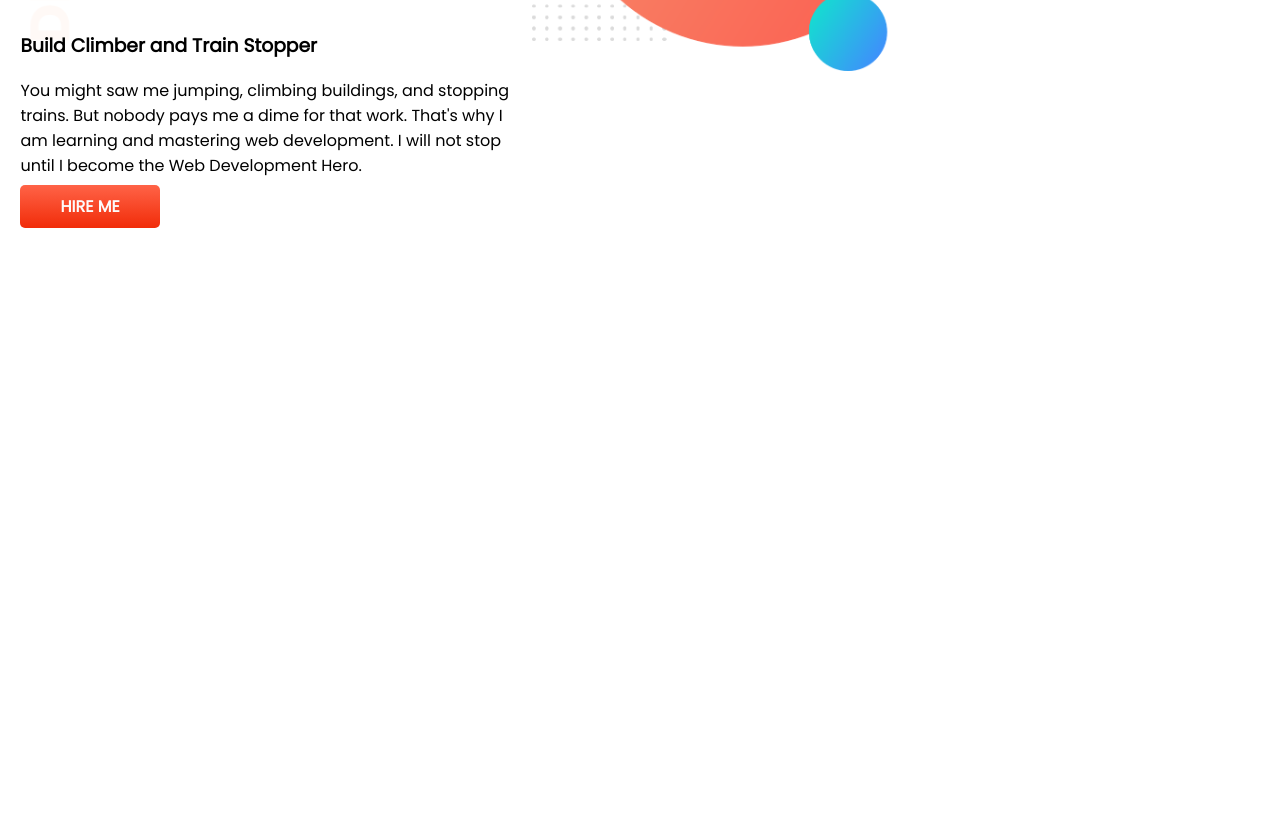
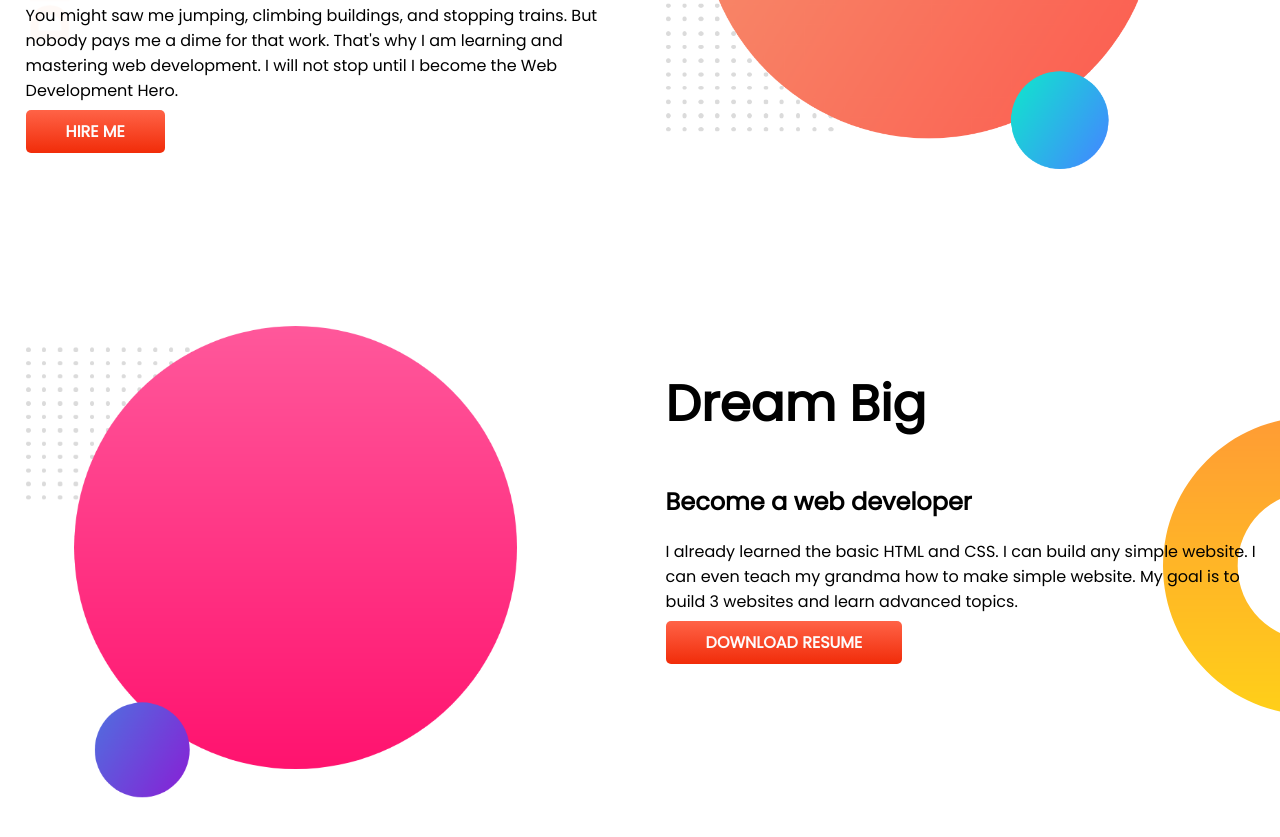
Before and after one commit to Rezaee-Rabbi/developer-portfolio2, a plain HTML site: page index.html in a window 1280 px wide. Shown: the part 319-1156 px from the top of the page. Before the commit the page ends 800 px from the top, so only its background shows below. Drawn offline with Linux system fonts and the light colour scheme.

Commit message:
dream section added

```diff
--- a/index.html
+++ b/index.html
@@ -29,6 +29,19 @@
             <img src="imges/my-bg.png" alt="">
         </div>
     </section>
+    <section class="Dream-big">
+        <div class="width-left">
+            <img src="imges/my-bg2.png" alt="">
+        </div>
+        <div class="width-left">
+            <h1>Dream Big</h1>
+            <h2>Become a web developer</h2>
+            <p>I already learned the basic HTML and CSS. I can build any simple website. I can even teach my grandma how
+                to make simple website. My goal is to build 3 websites and learn advanced topics.</p>
+            <a class="link-button" target="_blank" href="#">DOWNLOAD RESUME</a>
+        </div>
+
+    </section>
 </body>
 
 </html>
--- a/style.css
+++ b/style.css
@@ -22,6 +22,11 @@ h1 {
     border-radius: 5px;
 }
 
+section {
+    display: flex;
+    margin-bottom: 150px;
+}
+
 .width-left {
     width: 50%;
     padding-left: 2%;
@@ -32,8 +37,12 @@ h1 {
 }
 
 .top-banner {
-    display: flex;
-    width: 80%;
     background-image: url(imges/top-banner.png);
     background-repeat: no-repeat;
 }
+
+.Dream-big {
+    background-image: url(imges/dream-bg.png);
+    background-repeat: no-repeat;
+    background-position: right;
+}
```
